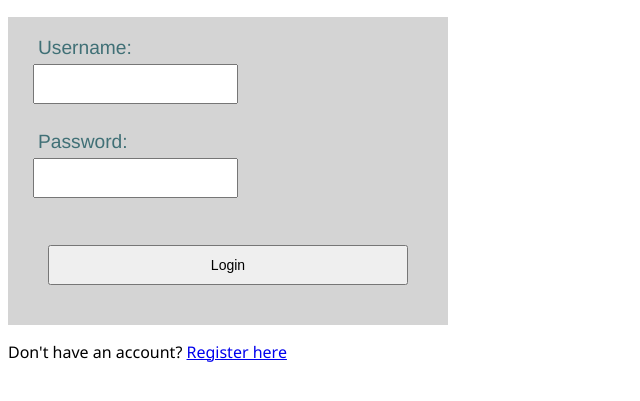
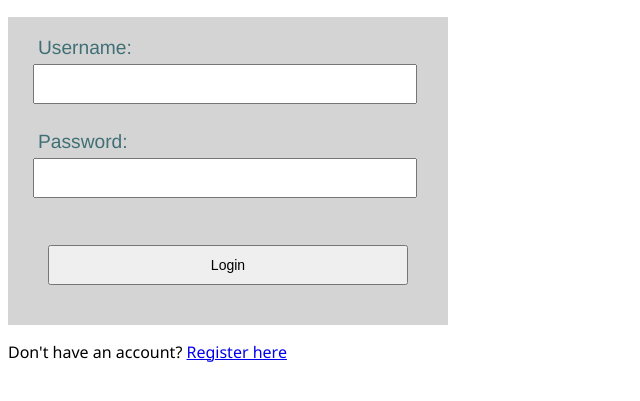
Before and after one commit to mlagrou/final_project, a website: page frontend/index.html in a window 1280 px wide. Shown: the part 55-456 px from the top of the page, without its empty margins (0-640 px from the left). Drawn offline with Linux system fonts and the light colour scheme.

Commit message:
fixed input alignment issue

```diff
--- a/frontend/index.html
+++ b/frontend/index.html
@@ -54,6 +54,7 @@
               padding: 10px;
               font-size: 14px;
               margin: 5px;
+              width: 90%
           }
 
           button{
```
